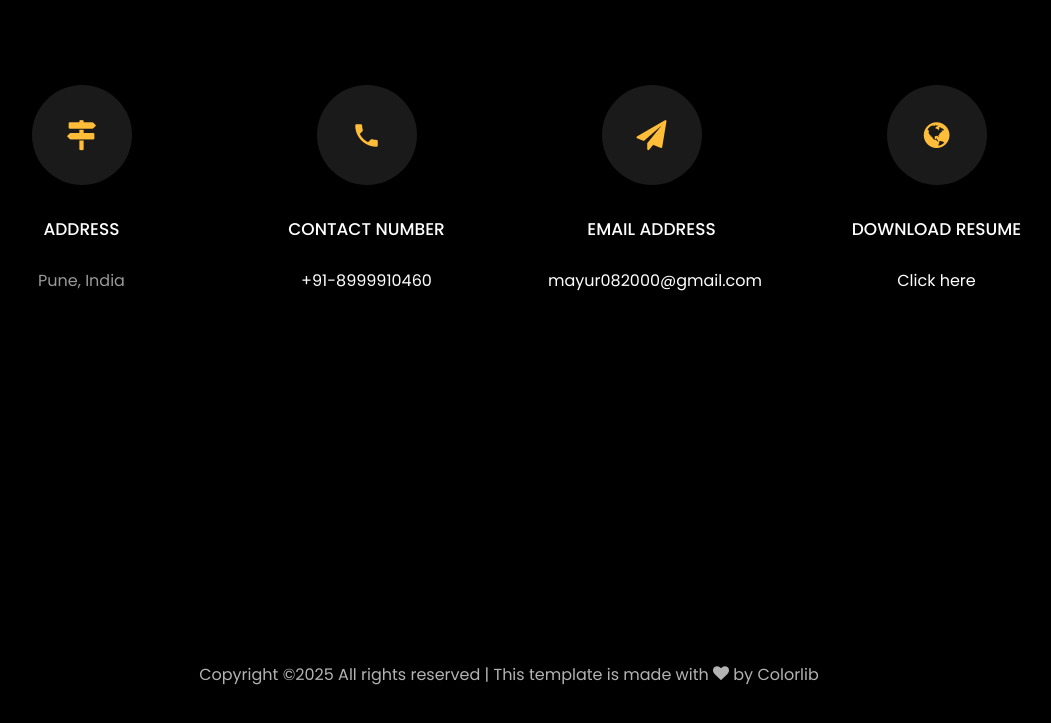
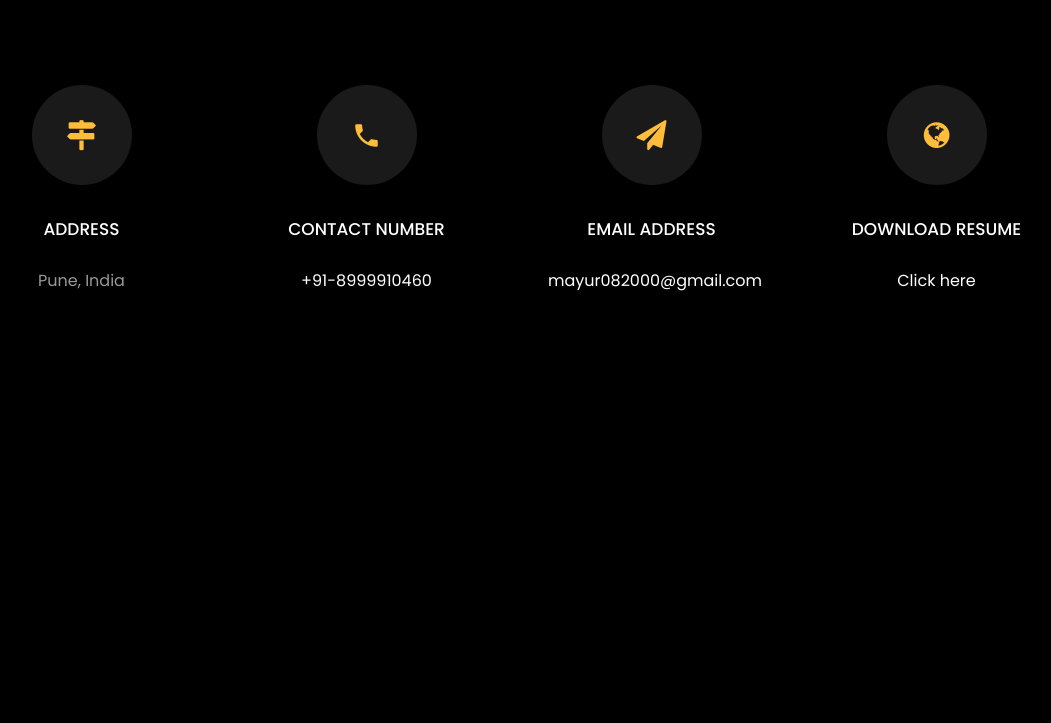
Before and after one commit to MayurSonawane2000/Portfolio, a plain HTML site: page index.html in a window 1280 px wide. Shown: the part 6622-7345 px from the top of the page, without its empty margins (131-1182 px from the left). Drawn offline with Linux system fonts and the light colour scheme; animation ran at ten frames a second; files whose address does not match are found by name.

Commit message:
Update index.html

```diff
--- a/index.html
+++ b/index.html
@@ -765,8 +765,8 @@
 			<div class="col-md-12 text-center">
 
 			  <p><!-- Link back to Colorlib can't be removed. Template is licensed under CC BY 3.0. -->
-	Copyright &copy;<script>document.write(new Date().getFullYear());</script> All rights reserved | This template is made with <i class="icon-heart color-danger" aria-hidden="true"></i> by <a href="https://colorlib.com" target="_blank">Colorlib</a>
-	<!-- Link back to Colorlib can't be removed. Template is licensed under CC BY 3.0. --></p>
+	<!--Copyright &copy;<script>document.write(new Date().getFullYear());</script> All rights reserved | This template is made with <i class="icon-heart color-danger" aria-hidden="true"></i> by <a href="https://colorlib.com" target="_blank">Colorlib</a>
+	 Link back to Colorlib can't be removed. Template is licensed under CC BY 3.0. --></p>
 			</div>
 		  </div>
 		</div>
```
